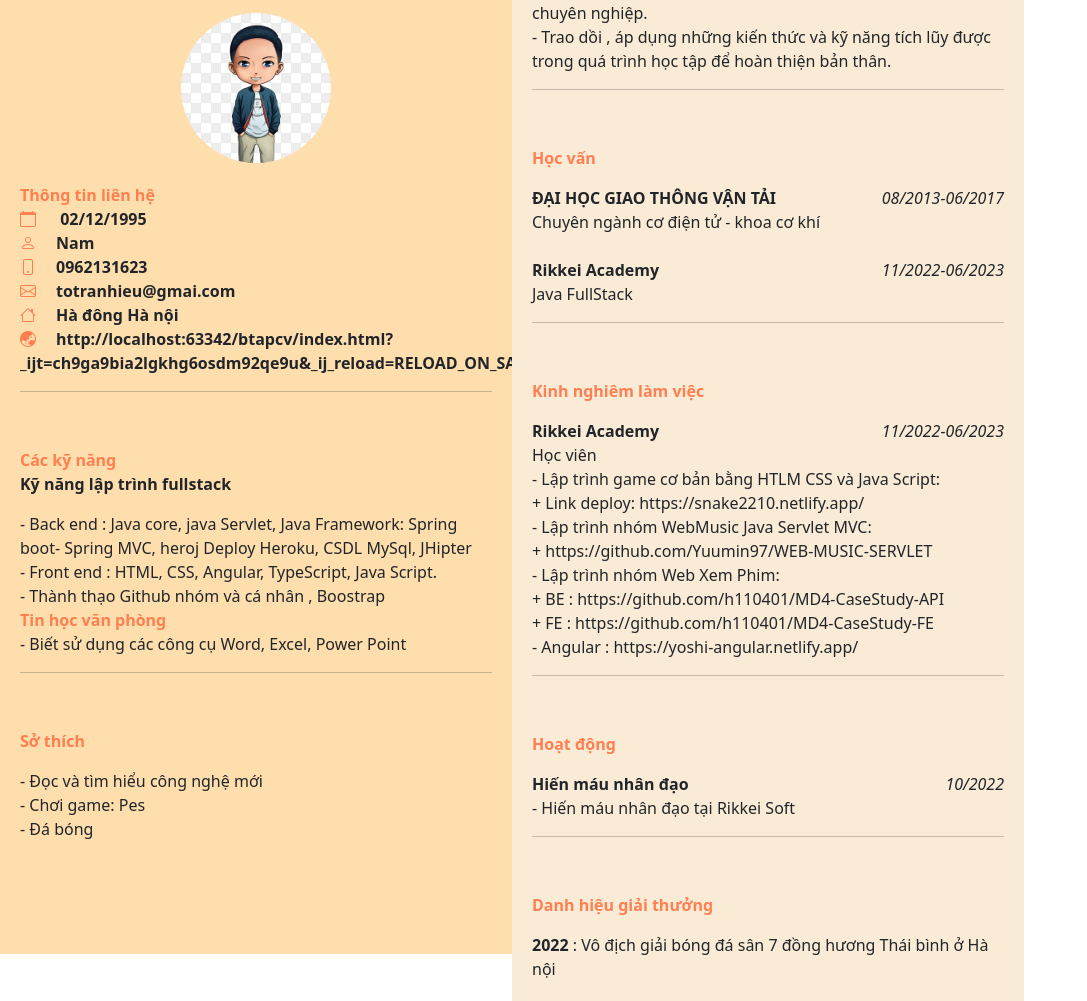
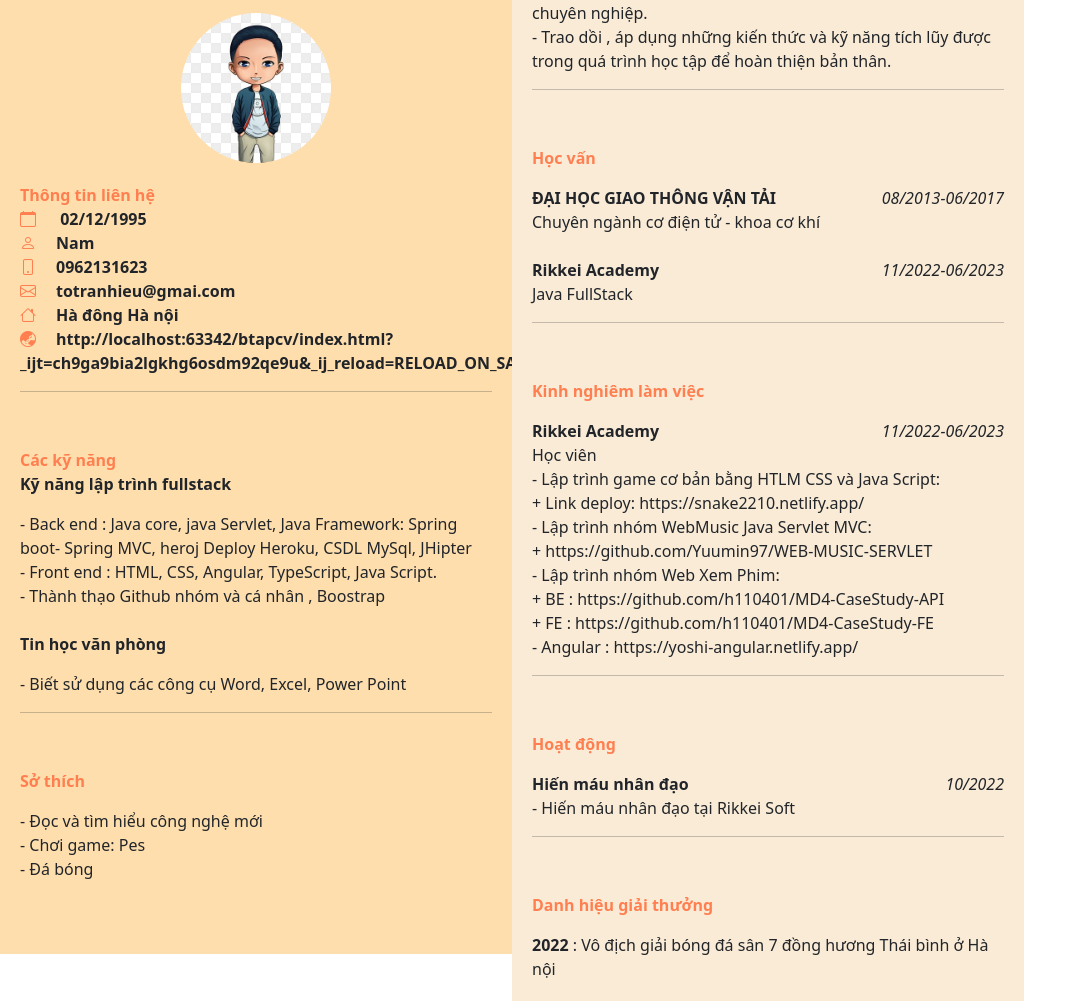
Before and after one commit to TheGunner1995/MD1-btap-thiet-ke-cv-, a plain HTML site: page index.html in a window 1280 px wide. Shown: the part 83-1084 px from the top of the page, without its empty margins (0-1087 px from the left). Drawn offline with nearby package versions, Linux system fonts and the light colour scheme.

Commit message:
cv hoan chinh

```diff
--- a/index.html
+++ b/index.html
@@ -46,12 +46,12 @@
         <p><b> Kỹ năng lập trình fullstack</b></p>
         - Back end : Java core, java Servlet, Java Framework: Spring boot- Spring MVC,  heroj Deploy Heroku, CSDL MySql, JHipter <br>
         - Front end : HTML, CSS, Angular, TypeScript, Java Script. <br>
-        - Thành thạo Github nhóm và cá nhân , Boostrap <br>
-        <b style="color: coral">Tin học văn phòng</b><br>
+        - Thành thạo Github nhóm và cá nhân , Boostrap <br> <br>
+        <p><b> Tin học văn phòng </b></p>
         - Biết sử dụng các công cụ Word, Excel, Power Point
         <hr style="border-top: indianred">
     </div>
-    <div style="padding: 20px; height: 245px">
+    <div style="padding: 20px; height: 205px">
         <p style="color: coral"><b> Sở thích </b></p>
         - Đọc và tìm hiểu công nghệ mới <br>
         - Chơi game: Pes <br>
```
